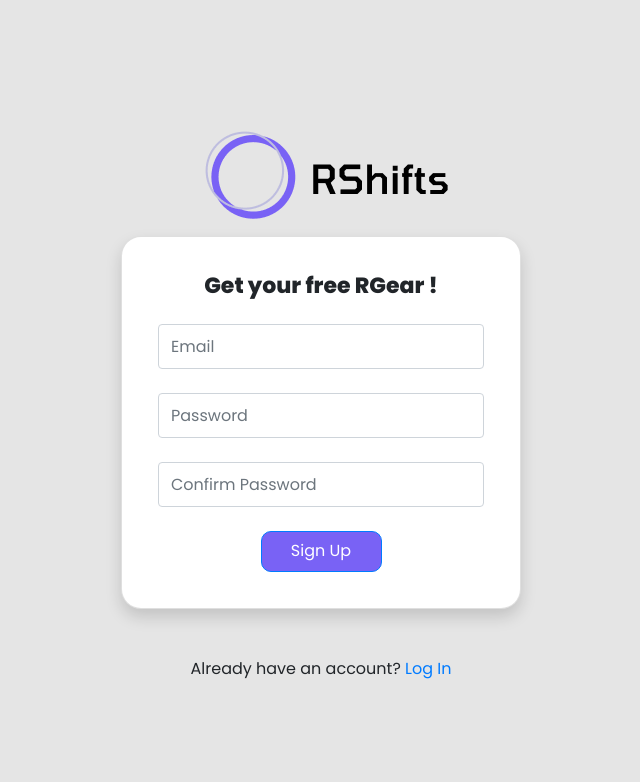
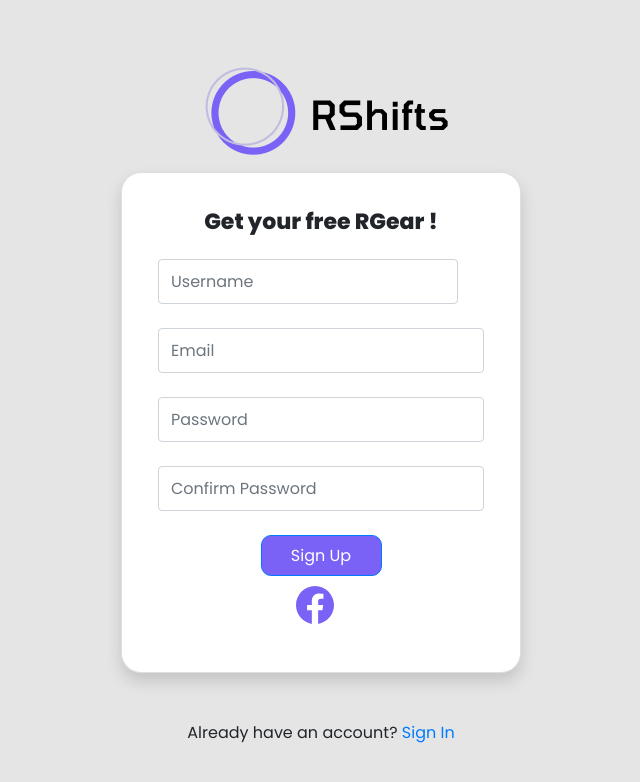
Before and after one commit to piyushgIITian/rshifts-web-dev-test-2, a React (Create React App) app: page /signup in a window 1280 px wide. Shown: the top 782 px of the page, without its empty margins (319-959 px from the left). Built offline with nearby package versions, Linux system fonts and the light colour scheme; no server answers; a web font is replaced by a local one.

Commit message:
dashboard and contact us remaining

```diff
--- a/package.json
+++ b/package.json
@@ -8,13 +8,13 @@
     "cors": "^2.8.5",
     "dotenv": "^16.0.0",
     "express": "^4.17.3",
-    "firebase": "^7.20.0",
+    "firebase": "^9.6.8",
     "nodemailer": "^6.7.2",
     "react": "^16.13.1",
     "react-bootstrap": "^1.3.0",
     "react-dom": "^16.13.1",
     "react-router-dom": "^5.2.0",
-    "react-scripts": "3.4.3",
+    "react-scripts": "^5.0.0",
     "react-scroll": "^1.8.6"
   },
   "scripts": {
--- a/src/Css/button-anim.css
+++ b/src/Css/button-anim.css
@@ -7,6 +7,7 @@
     position: relative;
     text-decoration: none;
     display:inline-block;
+
 
   }
 
@@ -42,9 +43,9 @@
   .btn10{
       font-family: "proxima-nova", sans-serif;
       font-weight: 500;
-      font-size: 13px;
+
       text-transform: uppercase!important;
-      letter-spacing: 2px;
+
 
       cursor: hand;
       text-transform: capitalize;
@@ -60,7 +61,7 @@
 
 
   .btn10:hover{
-      border: 1px solid #071982;
+      border: 1px solid #A290EC;
         color: white!important;
   }
   .btn10::before {
@@ -89,7 +90,7 @@
       width: 0%;
       height: 100%;
       display: block;
-      background: #4B8CCA;
+      background: #FBA82D;
       position: absolute;
       -ms-transform: skewX(-20deg);
       -webkit-transform: skewX(-20deg);
--- a/src/components/ContactUs.js
+++ b/src/components/ContactUs.js
@@ -60,7 +60,7 @@ resetForm(){
           <Card.Body style={{borderRadius: "20px"}}>
             <h2 className="text-center mb-4" style={{fontSize: '22px', fontWeight: 'bold'}}>Get in touch with us!</h2>
 
-            <Form onSubmit={this.submitEmail.bind(this)} method="POST" >
+            <Form onSubmit={this.submitEmail.bind(this)}  >
 
               <Form.Group id="name" className="mb-4" >
 
--- a/src/components/Dashboard.js
+++ b/src/components/Dashboard.js
@@ -34,7 +34,7 @@ export default function Dashboard() {
       <div style={{ marginLeft: "113px", paddingTop: "40px"}}>
           <h3 className="mb-2 ts"><strong>Your Account</strong></h3>
           {error && <Alert variant="danger">{error}</Alert>}
-          {currentUser.email}
+          {currentUser.displayName}
           {/* <Link to="/update-profile" className="btn btn-primary w-100 mt-3">
             Update Profile
           </Link> */}
--- a/src/components/LandingPage.js
+++ b/src/components/LandingPage.js
@@ -1,9 +1,11 @@
-import React from 'react'
+import React, { useState } from 'react'
+import { useAuth } from "../contexts/AuthContext"
+import { useHistory } from "react-router-dom"
+
+import "../style.css"
+
 import Header from '../components/Header'
 import Footer from '../components/Footer'
-import { useAuth } from "../contexts/AuthContext"
-import "../style.css"
-
 import Panel1 from './landing-page/Panel1'
 import Panel2 from './landing-page/Panel2'
 import Panel3 from './landing-page/Panel3'
@@ -12,19 +14,33 @@ import Panel5 from './landing-page/Panel5'
 import Subscribe from './landing-page/subscribe'
 
 export default function LandingPage() {
+  const [error, setError] = useState("")
+  const { currentUser, logout } = useAuth()
+  const history = useHistory()
+
+  async function handleLogout() {
+    setError("")
+
+    try {
+      await logout()
+      history.push("/login")
+    } catch {
+      setError("Failed to log out")
+    }
+  }
+
   var headerText = "SIGN IN"
-  const { currentUser} = useAuth()
 
   if(currentUser){
     headerText="SIGN OUT"
   }
   else{
-    headerText="SIGN IN"
+    headerText="SIGN UP"
   }
 
   return (
     <div className='wrap' style={{background:"white"}}>
-      <Header buttonText={headerText} link={"/signup"}/>
+      <Header buttonFunc={handleLogout} buttonText={headerText} link={"/signup"}/>
       <Panel1/>
       <Panel2/>
       <Panel3/>
--- a/src/components/Signup.js
+++ b/src/components/Signup.js
@@ -2,16 +2,49 @@ import React, { useRef, useState } from "react"
 import { Form, Button, Card, Alert, Image } from "react-bootstrap"
 import { useAuth } from "../contexts/AuthContext"
 import { Link, useHistory } from "react-router-dom"
+import { getAuth, updateProfile, signInWithPopup, FacebookAuthProvider  } from "firebase/auth";
+
+import "../style.css"
+
 
 export default function Signup() {
   const emailRef = useRef()
-
+  const usernameRef = useRef()
   const passwordRef = useRef()
   const passwordConfirmRef = useRef()
   const { signup } = useAuth()
   const [error, setError] = useState("")
   const [loading, setLoading] = useState(false)
   const history = useHistory()
+  const auth = getAuth();
+  const provider = new FacebookAuthProvider();
+
+  async function handleFacebook(e){
+    e.preventDefault()
+    await signInWithPopup(auth, provider)
+    .then((result) => {
+      // The signed-in user info.
+      const user = result.user;
+
+      // This gives you a Facebook Access Token. You can use it to access the Facebook API.
+      const credential = FacebookAuthProvider.credentialFromResult(result);
+      const accessToken = credential.accessToken;
+
+      // ...
+    })
+    .catch((error) => {
+      // Handle Errors here.
+      const errorCode = error.code;
+      const errorMessage = error.message;
+      // The email of the user's account used.
+      const email = error.email;
+      // The AuthCredential type that was used.
+      const credential = FacebookAuthProvider.credentialFromError(error);
+
+      // ...
+    });
+
+  }
 
   async function handleSubmit(e) {
     e.preventDefault()
@@ -20,11 +53,21 @@ export default function Signup() {
       return setError("Passwords do not match")
     }
 
+    updateProfile(auth.currentUser, {
+      displayName: usernameRef.current.value
+    }).then(() => {
+      // Profile updated!
+      // ...
+    }).catch((error) => {
+      // An error occurred
+      // ...
+    });
+
     try {
       setError("")
       setLoading(true)
       await signup(emailRef.current.value, passwordRef.current.value)
-      history.push("/")
+      history.push("/dashboard")
     } catch {
       setError("Failed to create an account")
     }
@@ -40,12 +83,16 @@ export default function Signup() {
         <Image src="/logogroup.png"/ >
         </a>
       </div>
-      <Card className="shadow p-3 mb-5 bg-white" style={{borderRadius: "20px"}}>
-        <Card.Body style={{borderRadius: "20px"}}>
+      <Card className="shadow p-3 mb-5 bg-white " style={{borderRadius: "20px"}}>
+        <Card.Body className="d-flex justify-content-center align-items-center" style={{borderRadius: "20px",flexDirection:"column"}}>
           <h2 className="text-center mb-4" style={{fontSize: '22px', fontWeight: 'bold'}}>Get your free RGear !</h2>
           {error && <Alert variant="danger">{error}</Alert>}
           <Form onSubmit={handleSubmit}>
 
+            <Form.Group id="username" className="mb-4 su-form-input" >
+
+              <Form.Control type="name" style={{height: "45px"}} placeholder = "Username" ref={usernameRef} required />
+            </Form.Group>
             <Form.Group id="email" className="mb-4" >
 
               <Form.Control type="email" style={{height: "45px"}} placeholder = "Email" ref={emailRef} required />
@@ -62,12 +109,19 @@ export default function Signup() {
             <Button disabled={loading} className="px-3" id="rs-button" type="submit">
               Sign Up
             </Button>
+            {/* <form onSubmit={handleFacebook}> */}
+
+
+            {/* </form> */}
             </div>
           </Form>
+          <div className='facebook-login p-3 hvr-float-shadow' id="fb-signin" role="button"
+                  onClick={handleFacebook}  id="submit">
+          </div>
         </Card.Body>
       </Card>
       <div className="w-100 text-center mt-2">
-        Already have an account? <Link to="/login">Log In</Link>
+        Already have an account? <Link to="/login">Sign In</Link>
       </div>
     </div>
   )
--- a/src/contexts/AuthContext.js
+++ b/src/contexts/AuthContext.js
@@ -26,6 +26,7 @@ export function AuthProvider({ children }) {
   function resetPassword(email) {
     return auth.sendPasswordResetEmail(email)
   }
+
 
   function updateEmail(email) {
     return currentUser.updateEmail(email)
--- a/src/firebase.js
+++ b/src/firebase.js
@@ -1,5 +1,5 @@
-import firebase from "firebase/app"
-import "firebase/auth"
+import firebase from 'firebase/compat/app';
+import 'firebase/compat/auth';
 
 const app = firebase.initializeApp({
   apiKey: process.env.REACT_APP_FIREBASE_API_KEY,
--- a/src/style.css
+++ b/src/style.css
@@ -36,15 +36,28 @@
     margin-left: 50px;
     margin-right: 20px;
     color:black;
+    border-color: #FFFFFF;
 }
 #rs-button{
     background: #7962F5;
     border-radius: 10px;
     width: 121px;
     height: 41px;
+    /* font-size: 20px; */
+}
+.su-form-input{
+    width:300px
 }
 
+.facebook-login{
+    margin-top: 10px;
+    width:50px;
+    height:50px;
+    background-image:url("./Images/facebook.svg");
+    background-repeat: no-repeat;
 
+
+}
 .hover-underline-animation {
     display: inline-block;
     position: relative;
```
Also changed, not shown: src/components/Header.js (+8 -0 lines), 1 other file (tests, documents, lock files or other folders).
